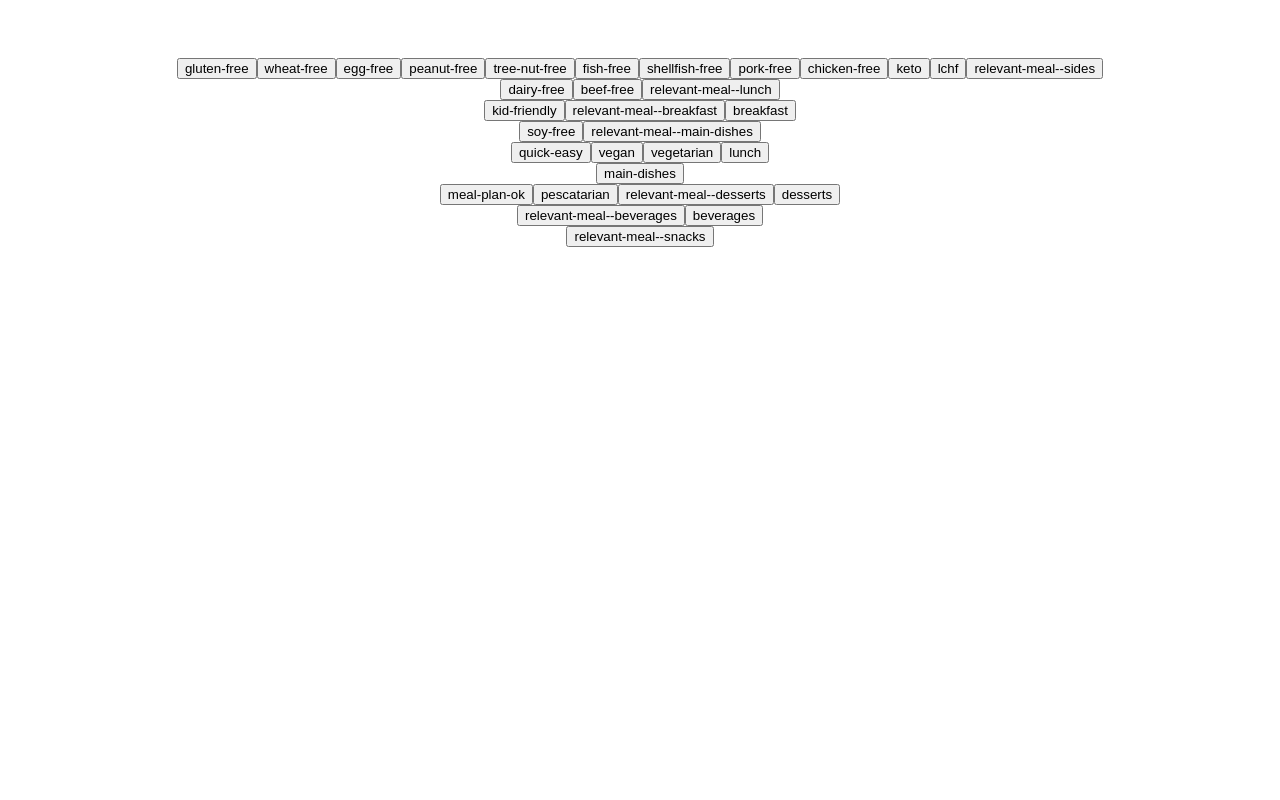
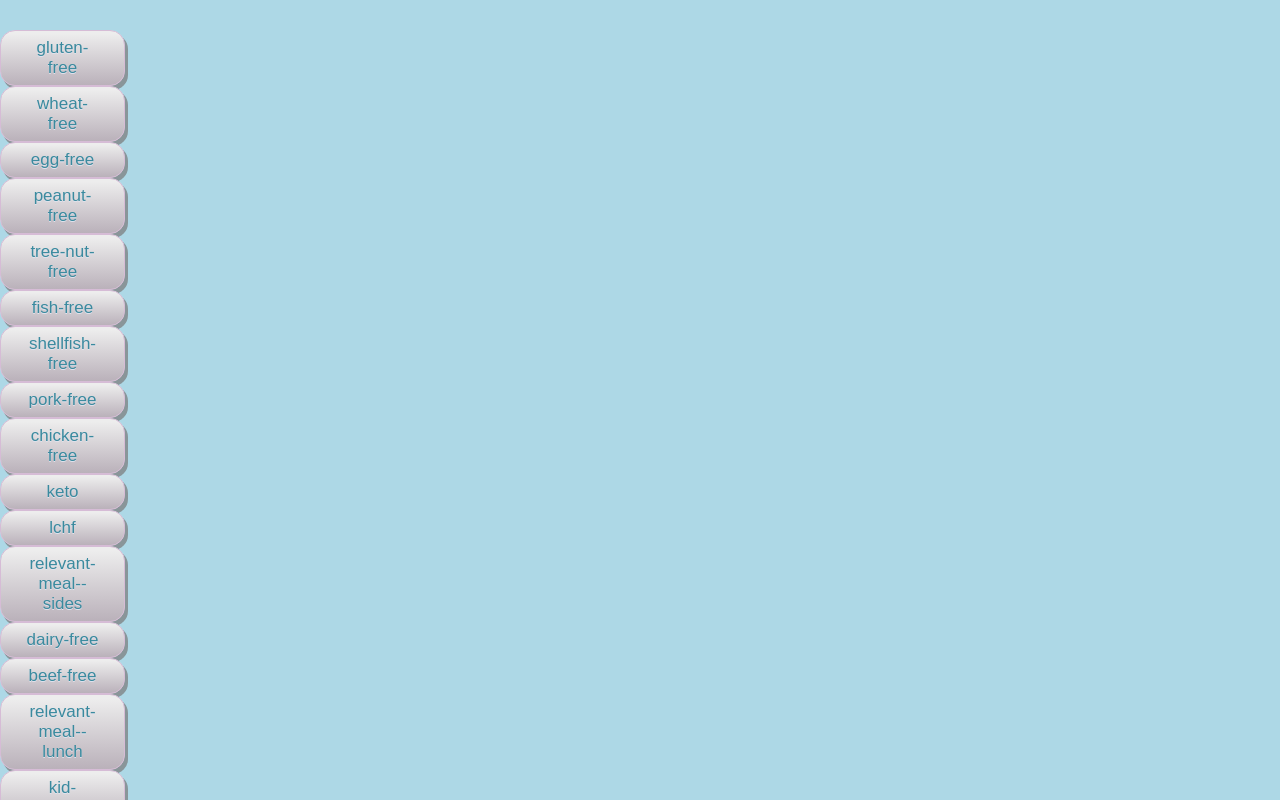
Before and after one commit to IshsGit/FindYourKetoRedux, a website built with webpack: page index.html in a window 1280 px wide. Shown: the top 800 px of the page. Built offline with Linux system fonts and the light colour scheme.

Commit message:
adding calories and CSS

```diff
--- a/src/index.scss
+++ b/src/index.scss
@@ -1,12 +1,2 @@
-#left-half {
-    display: flex;
-    flex-direction: column;
-    padding-top: 50px;
-  }
-
-  #left-container {
-    position: relative;
-    display: flex;
-    flex-direction: column;
-    align-items: center;
-  }
+@import url("reset.css");
+@import url("page.css");
--- /dev/null
+++ b/src/page.css
@@ -0,0 +1,46 @@
+body{
+  background-color: lightblue;
+}
+
+#left-half {
+
+    display: block;
+    flex-direction: column;
+    padding-top: 30px;
+    width: 100px;
+
+  }
+
+  #right-half{
+    position:absolute;
+    left:500px;
+    top:30px;
+  }
+
+.user-tag-button{
+  display: flex;
+  width: 125px;
+  box-shadow: 3px 4px 0px 0px #899599;
+	background:linear-gradient(to bottom, #ededed 5%, #bab1ba 100%);
+	background-color:#ededed;
+	border-radius:15px;
+	border:1px solid #d6bcd6;
+	display:inline-block;
+	cursor:pointer;
+	color:#3a8a9e;
+	font-family:Arial;
+	font-size:17px;
+	padding:7px 25px;
+	text-decoration:none;
+	text-shadow:0px 1px 0px #e1e2ed;
+}
+
+
+
+
+ /* #left-container {
+position: relative;
+ display: flex;
+  flex-direction: column;
+  align-items: center;
+} */
--- /dev/null
+++ b/src/reset.css
@@ -0,0 +1,50 @@
+
+
+/* http://meyerweb.com/eric/tools/css/reset/
+   v2.0 | 20110126
+   License: none (public domain)
+*/
+
+html, body, div, span, applet, object, iframe,
+h1, h2, h3, h4, h5, h6, p, blockquote, pre,
+a, abbr, acronym, address, big, cite, code,
+del, dfn, em, img, ins, kbd, q, s, samp,
+small, strike, strong, sub, sup, tt, var,
+b, u, i, center,
+dl, dt, dd, ol, ul, li,
+fieldset, form, label, legend,
+table, caption, tbody, tfoot, thead, tr, th, td,
+article, aside, canvas, details, embed,
+figure, figcaption, footer, header, hgroup,
+menu, nav, output, ruby, section, summary,
+time, mark, audio, video {
+	margin: 0;
+	padding: 0;
+	border: 0;
+	font-size: 100%;
+	font: inherit;
+	vertical-align: baseline;
+}
+/* HTML5 display-role reset for older browsers */
+article, aside, details, figcaption, figure,
+footer, header, hgroup, menu, nav, section {
+	display: block;
+}
+body {
+	line-height: 1;
+}
+ol, ul {
+	list-style: none;
+}
+blockquote, q {
+	quotes: none;
+}
+blockquote:before, blockquote:after,
+q:before, q:after {
+	content: '';
+	content: none;
+}
+table {
+	border-collapse: collapse;
+	border-spacing: 0;
+}
--- /dev/null
+++ b/src/scripts/page.css
@@ -0,0 +1,20 @@
+#left-half {
+
+    display: block;
+    flex-direction: column;
+    padding-top: 50px;
+    width: 100px;
+  }
+
+  /* #right-half{
+  display: block;
+
+
+  } */
+
+ /* #left-container {
+position: relative;
+ display: flex;
+  flex-direction: column;
+  align-items: center;
+} */
--- a/src/scripts/user_inputs.js
+++ b/src/scripts/user_inputs.js
@@ -9,17 +9,18 @@ export default class userInput {
   }
 
   setUpTags() {
+    let index = 0;
     const numberOfTags = recipes.length;
     const recipeTags = [];
     recipes.forEach((recipe, idx) => {
-
+      index = idx;
       const uniqTags = {};
       const tagChoices = document.createElement("div");
       tagChoices.className = "user-tag-choice";
-      recipe.tags.forEach((tag, idx) => {
+      recipe.tags.forEach((tag) => {
         console.log(!recipeTags.includes(tag));
         if (!recipeTags.includes(tag)) {
-          tagChoices.appendChild(this.generateButton(tag));
+          tagChoices.appendChild(this.generateButton(tag,index));
         }
         recipeTags.push(tag);
         console.log(recipeTags);
@@ -28,9 +29,9 @@ export default class userInput {
     });
   }
 
-  generateButton(tag) {
+  generateButton(tag,index) {
     const button = document.createElement("button");
-    button.className = tag;
+    button.className = `${index}` + '-';
     button.classList.add("user-tag-button");
     button.innerText = tag;
     button.addEventListener("click", () => {
```
Also changed, not shown: dist/main.css, dist/main.js.
